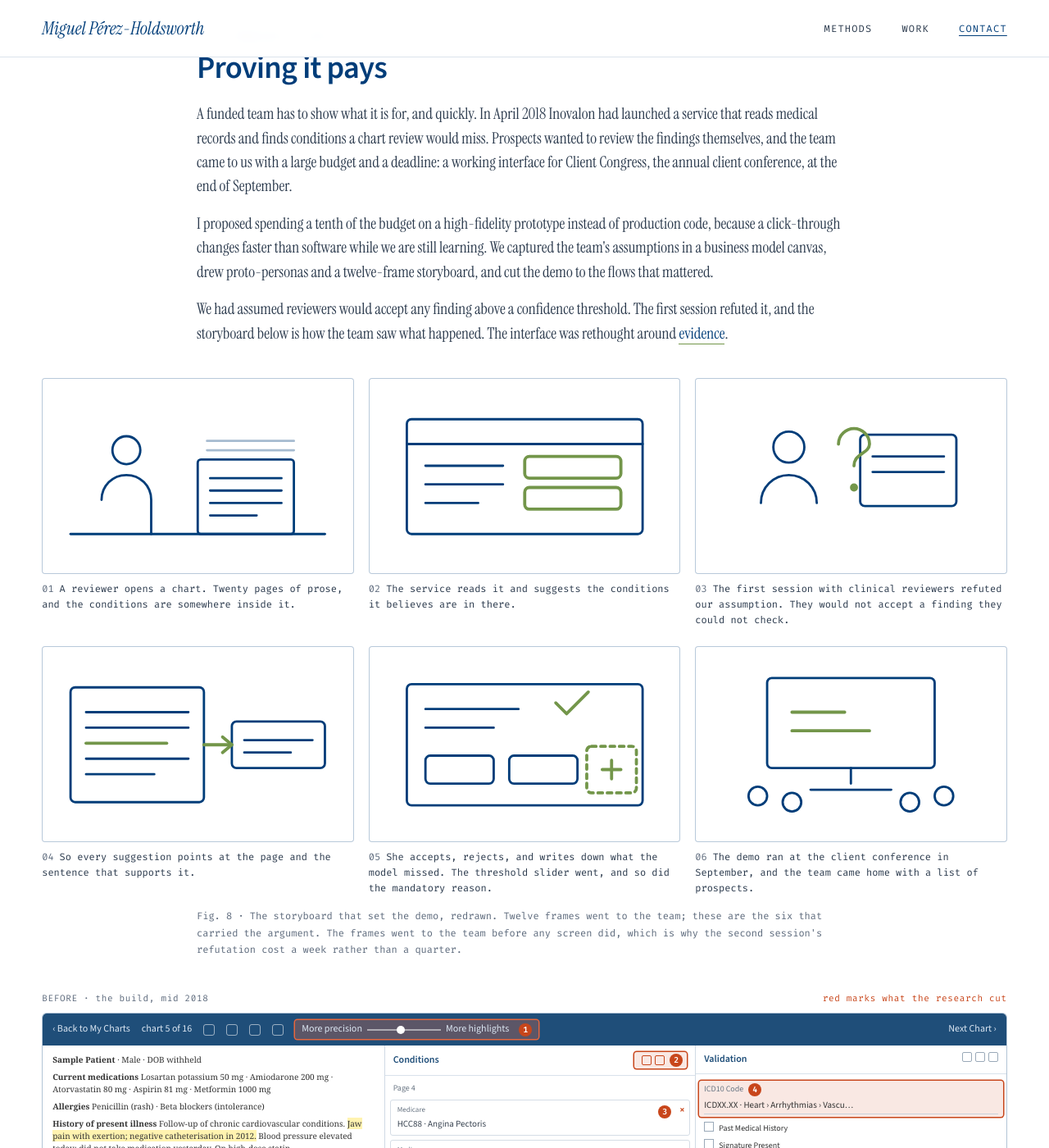
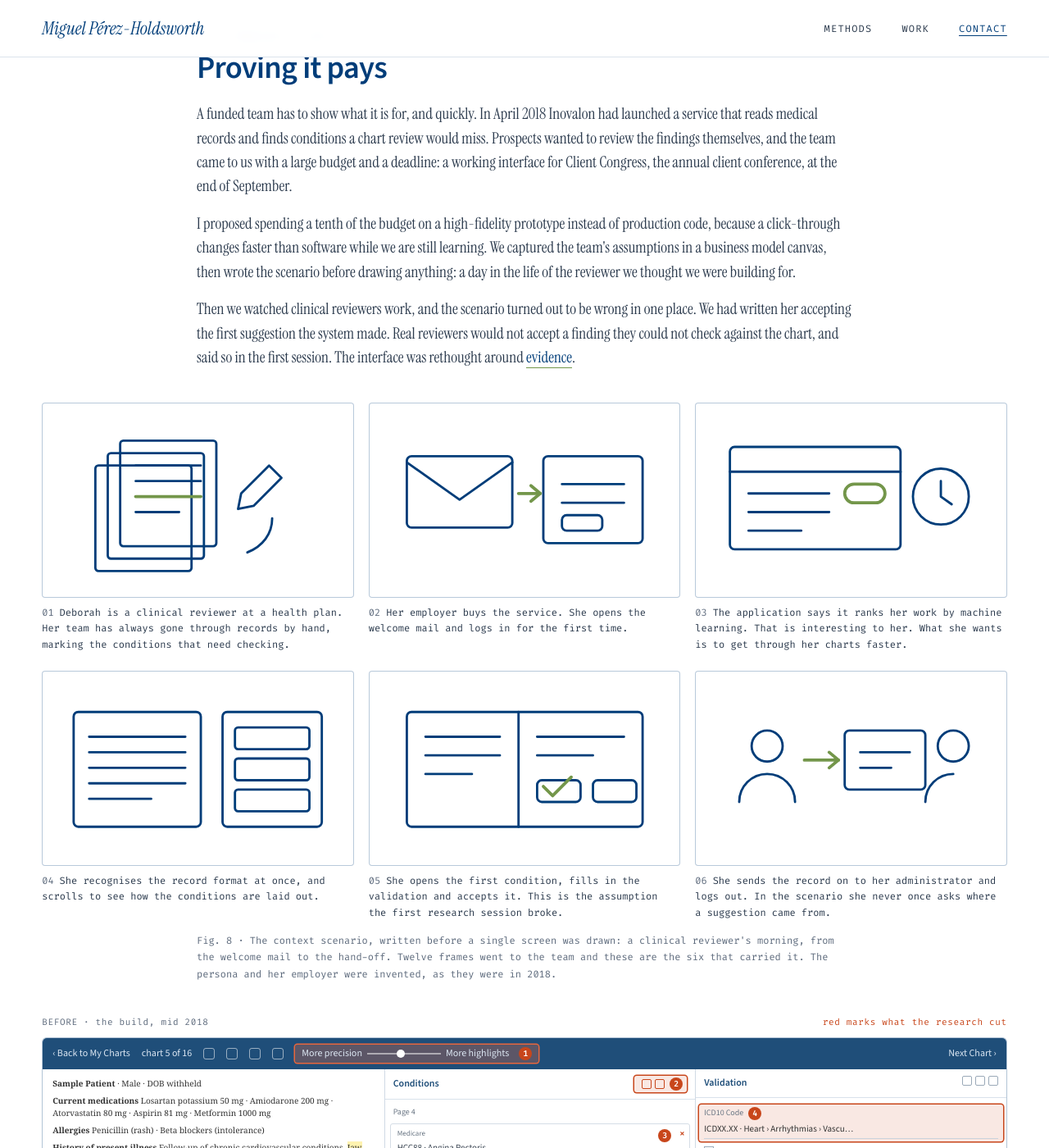
Before and after one commit to miguel-perez/miguel-perez.github.io, a Jekyll site: the page built from work/inovalon-design-coe/index.html, in a window 1280 px wide and 1400 px high, scrolled down 7315 px. Shown: the whole window at 82% size. Built offline with Jekyll 4.4.1, drawn with Linux system fonts in a browser that asks for light colours; some of the changed text lies outside the part shown.

Commit message:
Make the storyboard the reviewer's scenario, not the project's
The 2018 artifact opens on a section headed "Context Scenario - Story":
a clinical reviewer's morning, from the welcome mail to the moment she
hands her work to an administrator. The panels on the page were telling
the project's arc instead, which is the wrong genre and duplicated the
prose around them.

Six panels now follow her: records worked by hand, the first login, the
application advertising machine learning while she just wants to get
through her charts, the record format she already knows, the validation
she accepts, and the hand-off. Panel five is the assumption the first
research session broke, and panel six says she never asks where a
suggestion came from, which is exactly what the real reviewers did ask.
The prose around it now reads as setup and reversal rather than telling
the same beats twice.

Co-Authored-By: Claude Opus 5 (1M context) <noreply@anthropic.com>

```diff
--- a/work/inovalon-design-coe/index.html
+++ b/work/inovalon-design-coe/index.html
@@ -365,11 +365,11 @@ figure:not(.in) .a{animation-play-state:paused}
    <p class="lede">Avalere Health hired its first UX designer in July 2017. Nobody on the software team had direct access to users, so the work started with one low-risk study and grew by earning the next permission. Two years later design was a corporate goal at the Inovalon parent, with approved headcount and a plan to certify a hundred practitioners.</p>
    <div class="facts-row">
     <div><span class="k">Role</span><span>First UX designer at Avalere Health, then Senior Manager, Design Strategy at Inovalon and founder of the Design Center of Excellence.</span></div>
-    <div><span class="k">Timeline</span><span>July 2017 to July 2019. Philadelphia, then remote from Denver.</span></div>
+    <div><span class="k">Timeline</span><span> 2017 to 2019. Philadelphia, then remote from Denver.</span></div>
     <div><span class="k">Team</span><span>A design researcher from June 2018. Product and engineering leads across four business units. LUMA Institute, Userlytics, Glean.ly.</span></div>
    </div>
   </div>
-  <div class="hero-art" id="hero-art" role="img" aria-label="One designer in July 2017, four by 2019, a first cohort of twenty practitioners that October, and the hundred the programme was planned to reach, shown as a filling grid of a hundred seats." title="Replay">
+  <div class="hero-art" id="hero-art" role="img" aria-label="1 designer in 2017, 4 by 2019, a first cohort of 20 practitioners that October, and 100 the programme was planned to reach, shown as a filling grid of a hundred seats." title="Replay">
    <div class="seats" id="seats"></div>
    <span class="cap"><b id="seats-cap">2017: 1 designer · 2019: a first cohort of 20 · the plan: 100</b><i class="d"></i>designers hired<i class="p"></i>practitioners</span>
   </div>
@@ -577,19 +577,19 @@ figure:not(.in) .a{animation-play-state:paused}
    <span class="label">IV · Inovalon · 2018</span>
    <h2>Proving it pays</h2>
    <p>A funded team has to show what it is for, and quickly. In April 2018 Inovalon had launched a service that reads medical records and finds conditions a chart review would miss. Prospects wanted to review the findings themselves, and the team came to us with a large budget and a deadline: a working interface for Client Congress, the annual client conference, at the end of September.</p>
-   <p>I proposed spending a tenth of the budget on a high-fidelity prototype instead of production code, because a click-through changes faster than software while we are still learning. We captured the team's assumptions in a business model canvas, drew proto-personas and a twelve-frame storyboard, and cut the demo to the flows that mattered.</p>
-   <p>We had assumed reviewers would accept any finding above a confidence threshold. The first session refuted it, and the storyboard below is how the team saw what happened. The interface was rethought around <strong>evidence</strong>.</p>
+   <p>I proposed spending a tenth of the budget on a high-fidelity prototype instead of production code, because a click-through changes faster than software while we are still learning. We captured the team's assumptions in a business model canvas, then wrote the scenario before drawing anything: a day in the life of the reviewer we thought we were building for.</p>
+   <p>Then we watched clinical reviewers work, and the scenario turned out to be wrong in one place. We had written her accepting the first suggestion the system made. Real reviewers would not accept a finding they could not check against the chart, and said so in the first session. The interface was rethought around <strong>evidence</strong>.</p>
 
    <figure>
     <div class="sb">
-     <div><span class="fr"><svg viewBox="0 0 200 125" role="img" aria-label="A reviewer opens a chart. Twenty pages of prose, and the conditions are somewhere inside it."><g fill="none" stroke="#003D79" stroke-width="1.5" stroke-linecap="round" stroke-linejoin="round"><line x1="18" y1="100" x2="182" y2="100"/><circle cx="54" cy="46" r="9"/><path d="M38 78c0-9 7-16 16-16s16 7 16 16v22"/><rect x="100" y="52" width="62" height="48" rx="2"/><path d="M108 64h46M108 72h46M108 80h46M108 88h30"/><path d="M106 46h56M106 40h56" stroke-opacity=".35"/></g></svg></span><p><b>01</b>A reviewer opens a chart. Twenty pages of prose, and the conditions are somewhere inside it.</p></div>
-     <div><span class="fr"><svg viewBox="0 0 200 125" role="img" aria-label="The service reads it and suggests the conditions it believes are in there."><g fill="none" stroke="#003D79" stroke-width="1.5" stroke-linecap="round" stroke-linejoin="round"><rect x="24" y="26" width="152" height="74" rx="3"/><path d="M24 42h152"/><path d="M36 56h50M36 68h50M36 80h34"/></g><g fill="none" stroke="#73964A" stroke-width="2" stroke-linecap="round" stroke-linejoin="round"><rect x="100" y="50" width="62" height="14" rx="3"/><rect x="100" y="70" width="62" height="14" rx="3"/></g></svg></span><p><b>02</b>The service reads it and suggests the conditions it believes are in there.</p></div>
-     <div><span class="fr"><svg viewBox="0 0 200 125" role="img" aria-label="The first session with clinical reviewers refuted our assumption. They would not accept a finding they could not check."><g fill="none" stroke="#003D79" stroke-width="1.5" stroke-linecap="round" stroke-linejoin="round"><circle cx="60" cy="44" r="10"/><path d="M42 80c0-10 8-18 18-18s18 8 18 18"/><rect x="106" y="36" width="62" height="46" rx="3"/><path d="M114 50h46M114 60h46"/></g><g fill="none" stroke="#73964A" stroke-width="2" stroke-linecap="round" stroke-linejoin="round"><path d="M92 42c0-6 5-10 10-10s10 4 10 10-10 6-10 14"/><circle cx="102" cy="70" r="1.6" fill="#73964A"/></g></svg></span><p><b>03</b>The first session with clinical reviewers refuted our assumption. They would not accept a finding they could not check.</p></div>
-     <div><span class="fr"><svg viewBox="0 0 200 125" role="img" aria-label="So every suggestion points at the page and the sentence that supports it."><g fill="none" stroke="#003D79" stroke-width="1.5" stroke-linecap="round" stroke-linejoin="round"><rect x="18" y="26" width="86" height="74" rx="3"/><path d="M28 42h66M28 52h66M28 72h66M28 82h44"/><rect x="122" y="48" width="60" height="30" rx="3"/><path d="M130 60h44M130 68h30"/></g><g fill="none" stroke="#73964A" stroke-width="2" stroke-linecap="round" stroke-linejoin="round"><path d="M28 62h52"/><path d="M104 63h18"/><path d="M116 58l6 5-6 5"/></g></svg></span><p><b>04</b>So every suggestion points at the page and the sentence that supports it.</p></div>
-     <div><span class="fr"><svg viewBox="0 0 200 125" role="img" aria-label="She accepts, rejects, and writes down what the model missed. The threshold slider went, and so did the mandatory reason."><g fill="none" stroke="#003D79" stroke-width="1.5" stroke-linecap="round" stroke-linejoin="round"><rect x="24" y="24" width="152" height="78" rx="3"/><path d="M36 40h60M36 52h44"/><rect x="36" y="70" width="44" height="18" rx="3"/><rect x="90" y="70" width="44" height="18" rx="3"/></g><g fill="none" stroke="#73964A" stroke-width="2" stroke-linecap="round" stroke-linejoin="round"><path d="M120 36l7 7 14-14"/><rect x="140" y="64" width="32" height="30" rx="3" stroke-dasharray="3 3"/><path d="M150 79h12M156 73v12"/></g></svg></span><p><b>05</b>She accepts, rejects, and writes down what the model missed. The threshold slider went, and so did the mandatory reason.</p></div>
-     <div><span class="fr"><svg viewBox="0 0 200 125" role="img" aria-label="The demo ran at the client conference in September, and the team came home with a list of prospects."><g fill="none" stroke="#003D79" stroke-width="1.5" stroke-linecap="round" stroke-linejoin="round"><rect x="46" y="20" width="108" height="58" rx="3"/><path d="M100 78v10"/><path d="M74 92h52"/><circle cx="40" cy="96" r="6"/><circle cx="62" cy="100" r="6"/><circle cx="138" cy="100" r="6"/><circle cx="160" cy="96" r="6"/></g><g fill="none" stroke="#73964A" stroke-width="2" stroke-linecap="round" stroke-linejoin="round"><path d="M62 42h34M62 54h50"/></g></svg></span><p><b>06</b>The demo ran at the client conference in September, and the team came home with a list of prospects.</p></div>
+     <div><span class="fr"><svg viewBox="0 0 200 125" role="img" aria-label="Deborah is a clinical reviewer at a health plan. Her team has always gone through records by hand, marking the conditions that need checking."><g fill="none" stroke="#003D79" stroke-width="1.5" stroke-linecap="round" stroke-linejoin="round"><rect x="34" y="40" width="62" height="68" rx="2"/><rect x="42" y="32" width="62" height="68" rx="2"/><rect x="50" y="24" width="62" height="68" rx="2"/><path d="M60 40h42M60 50h42M60 60h42M60 70h28"/><path d="M132 96c10-4 16-12 16-22"/><path d="M128 58l18-18 8 8-18 18-10 2z"/></g><g fill="none" stroke="#73964A" stroke-width="2" stroke-linecap="round" stroke-linejoin="round"><path d="M60 60h42"/></g></svg></span><p><b>01</b>Deborah is a clinical reviewer at a health plan. Her team has always gone through records by hand, marking the conditions that need checking.</p></div>
+     <div><span class="fr"><svg viewBox="0 0 200 125" role="img" aria-label="Her employer buys the service. She opens the welcome mail and logs in for the first time."><g fill="none" stroke="#003D79" stroke-width="1.5" stroke-linecap="round" stroke-linejoin="round"><rect x="24" y="34" width="68" height="46" rx="3"/><path d="M24 38l34 24 34-24"/><rect x="112" y="34" width="64" height="56" rx="3"/><path d="M124 52h40M124 64h40"/><rect x="124" y="72" width="26" height="10" rx="3"/></g><g fill="none" stroke="#73964A" stroke-width="2" stroke-linecap="round" stroke-linejoin="round"><path d="M96 58h14"/><path d="M104 53l6 5-6 5"/></g></svg></span><p><b>02</b>Her employer buys the service. She opens the welcome mail and logs in for the first time.</p></div>
+     <div><span class="fr"><svg viewBox="0 0 200 125" role="img" aria-label="The application says it ranks her work by machine learning. That is interesting to her. What she wants is to get through her charts faster."><g fill="none" stroke="#003D79" stroke-width="1.5" stroke-linecap="round" stroke-linejoin="round"><rect x="22" y="28" width="110" height="66" rx="3"/><path d="M22 44h110"/><path d="M34 58h52M34 70h52M34 82h34"/><circle cx="158" cy="60" r="18"/><path d="M158 50v10l7 5"/></g><g fill="none" stroke="#73964A" stroke-width="2" stroke-linecap="round" stroke-linejoin="round"><rect x="96" y="52" width="26" height="12" rx="6"/></g></svg></span><p><b>03</b>The application says it ranks her work by machine learning. That is interesting to her. What she wants is to get through her charts faster.</p></div>
+     <div><span class="fr"><svg viewBox="0 0 200 125" role="img" aria-label="She recognises the record format at once, and scrolls to see how the conditions are laid out."><g fill="none" stroke="#003D79" stroke-width="1.5" stroke-linecap="round" stroke-linejoin="round"><rect x="20" y="26" width="82" height="74" rx="3"/><path d="M30 42h62M30 52h62M30 62h62M30 72h62M30 82h40"/><rect x="116" y="26" width="64" height="74" rx="3"/><rect x="124" y="36" width="48" height="14" rx="2"/><rect x="124" y="56" width="48" height="14" rx="2"/><rect x="124" y="76" width="48" height="14" rx="2"/></g></svg></span><p><b>04</b>She recognises the record format at once, and scrolls to see how the conditions are laid out.</p></div>
+     <div><span class="fr"><svg viewBox="0 0 200 125" role="img" aria-label="She opens the first condition, fills in the validation and accepts it. This is the assumption the first research session broke."><g fill="none" stroke="#003D79" stroke-width="1.5" stroke-linecap="round" stroke-linejoin="round"><rect x="24" y="26" width="152" height="74" rx="3"/><path d="M96 26v74"/><path d="M36 42h48M36 54h48M36 66h30"/><path d="M108 42h56M108 54h36"/><rect x="108" y="70" width="28" height="14" rx="3"/><rect x="144" y="70" width="28" height="14" rx="3"/></g><g fill="none" stroke="#73964A" stroke-width="2" stroke-linecap="round" stroke-linejoin="round"><path d="M112 74l6 6 12-12"/></g></svg></span><p><b>05</b>She opens the first condition, fills in the validation and accepts it. This is the assumption the first research session broke.</p></div>
+     <div><span class="fr"><svg viewBox="0 0 200 125" role="img" aria-label="She sends the record on to her administrator and logs out. In the scenario she never once asks where a suggestion came from."><g fill="none" stroke="#003D79" stroke-width="1.5" stroke-linecap="round" stroke-linejoin="round"><circle cx="46" cy="48" r="10"/><path d="M28 84c0-10 8-18 18-18s18 8 18 18"/><rect x="96" y="38" width="52" height="38" rx="3"/><path d="M106 52h32M106 62h20"/><circle cx="166" cy="48" r="10"/><path d="M148 84c0-10 8-18 18-18"/></g><g fill="none" stroke="#73964A" stroke-width="2" stroke-linecap="round" stroke-linejoin="round"><path d="M70 57h22"/><path d="M86 52l6 5-6 5"/></g></svg></span><p><b>06</b>She sends the record on to her administrator and logs out. In the scenario she never once asks where a suggestion came from.</p></div>
     </div>
-    <figcaption>Fig. 8 · The storyboard that set the demo, redrawn. Twelve frames went to the team; these are the six that carried the argument. The frames went to the team before any screen did, which is why the second session's refutation cost a week rather than a quarter.</figcaption>
+    <figcaption>Fig. 8 · The context scenario, written before a single screen was drawn: a clinical reviewer's morning, from the welcome mail to the hand-off. Twelve frames went to the team and these are the six that carried it. The persona and her employer were invented, as they were in 2018.</figcaption>
    </figure>
 
    <figure>
@@ -771,7 +771,7 @@ figure:not(.in) .a{animation-play-state:paused}
    <span class="label">Afterwards</span>
    <h2>What it changed</h2>
    <ul class="after">
-    <li><b>The headcount was real.</b> The AVP of Design Strategy role was filled, and the function carried on under the people who had sponsored it.</li>
+    <li><b>A new enterprise-wide discipline.</b> The AVP of Design Strategy role was filled, and the function carried on under its sponsorship.</li>
     <li><b>My manager moved into design.</b> The senior director I reported to went on to lead design strategy at Inovalon until 2021.</li>
     <li><b>A colleague became a client.</b> A director from Inovalon's innovation group left in 2018 to found an AI text-analytics company. In 2023 that company hired me to design its brand and product interface.</li>
     <li><b>Design got funded from a model.</b> The budget workbook outlasted the business case. Leadership could change an assumption and watch the total move, which is a different argument from asking for a number once a year.</li>
```
